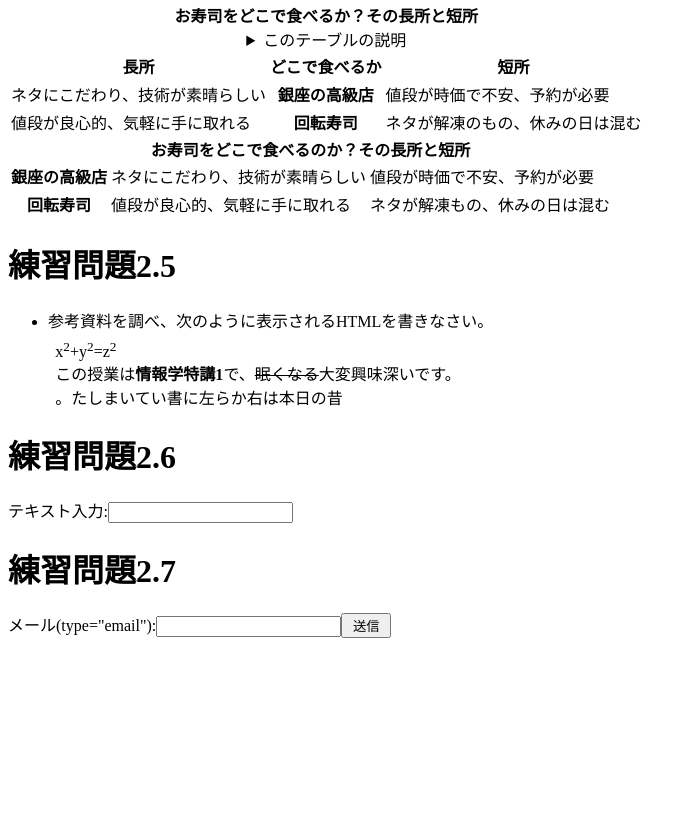
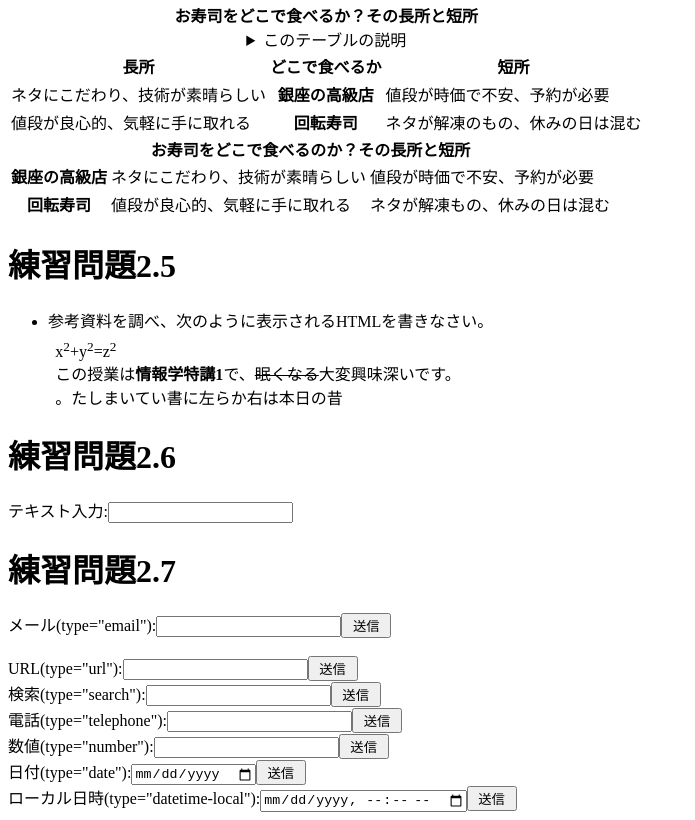
Before and after one commit to suzuaki73/suzuaki730, a plain HTML site: page index.html in a window 1280 px wide. Shown: the part 780-1600 px from the top of the page, without its empty margins (0-695 px from the left). Before the commit the page ends 1426 px from the top, so only its background shows below. Drawn offline with Linux system fonts and the light colour scheme.

Commit message:
Update index.html

```diff
--- a/index.html
+++ b/index.html
@@ -85,5 +85,12 @@
  <h1>練習問題2.7</h1>
 
   <form action="xxx.php" method="post"><label>メール(type="email"):<input type="email" name="email"></label><input type="submit" value=" 送信 "></form>
- </body>
+ <br>
+  <form action="xxx.php" method="post"><label>URL(type="url"):<input type="url" name="url"></label><input type="submit" value=" 送信 "></form>
+ <form action="xxx.php" method="post"><label>検索(type="search"):<input type="search" name="search"></label><input type="submit" value=" 送信 "></form>
+ <form action="xxx.php" method="post"><label>電話(type="telephone"):<input type="tel" name="tel"></label><input type="submit" value=" 送信 "></form>
+ <form action="xxx.php" method="post"><label>数値(type="number"):<input type="number" name="number"></label><input type="submit" value=" 送信 "></form>
+ <form action="xxx.php" method="post"><label>日付(type="date"):<input type="date" name="date"></label><input type="submit" value=" 送信 "></form>
+ <form action="xxx.php" method="post"><label>ローカル日時(type="datetime-local"):<input type="datetime-local" name="datetime-local"></label><input type="submit" value=" 送信 "></form>
+</body>
  </html>
```
